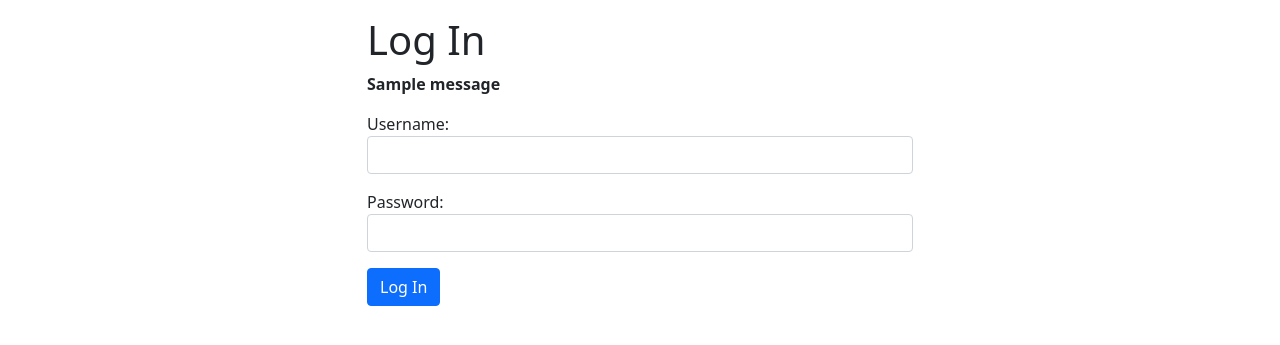
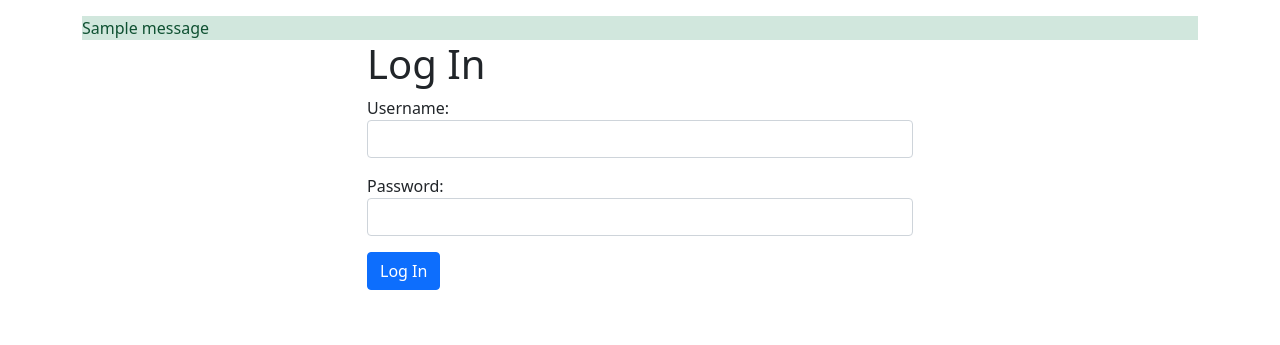
Before and after one commit to krishnapk7/clucker, a Django app: page /log_in/ in a window 1280 px wide. Shown: the part 56-401 px from the top of the page. Run offline with Django 4.2, Linux system fonts and the light colour scheme; tables that the repository leaves empty hold one stand-in row (values such as "Sample post"); one stand-in notice (Sample message) is shown; some libraries are stand-ins or nearby versions; some web fonts are replaced.

Commit message:
Added messages

```diff
--- a/clucker/settings.py
+++ b/clucker/settings.py
@@ -11,6 +11,7 @@ https://docs.djangoproject.com/en/4.1/ref/settings/
 """
 import os
 from pathlib import Path
+from django.contrib.messages import constants as message_constants
 
 # Build paths inside the project like this: BASE_DIR / 'subdir'.
 BASE_DIR = Path(__file__).resolve().parent.parent
@@ -129,3 +130,8 @@ DEFAULT_AUTO_FIELD = 'django.db.models.BigAutoField'
 
 # User Model for authentication purposes
 AUTH_USER_MODEL = 'microblogs.User'
+
+MESSAGE_TAGS = {
+    message_constants.DEBUG: 'dark',
+    message_constants.ERROR: 'danger',
+}
--- a/microblogs/templates/base_content.html
+++ b/microblogs/templates/base_content.html
@@ -1,6 +1,7 @@
 {% extends 'base.html' %}
 {% block body %}
     {% include 'partials/navbar.html' %}
+    {% include 'partials/messages.html' %}
     {% block content %}
     {% endblock %}
 {% endblock %}
--- a/microblogs/templates/log_in.html
+++ b/microblogs/templates/log_in.html
@@ -4,9 +4,6 @@
     <div class="row">
         <div class="col-sm-12 col-md-6 offset-md-3">
 		<h1>Log In</h1>
-        {% for message in messages %}
-        <p><b>{{ message }}</b></p>
-        {% endfor %}
         <form action="{% url 'log_in' %}" method="post">
             {% csrf_token %}
             {% include 'partials/bootstrap_form.html' with form=form %}
--- /dev/null
+++ b/microblogs/templates/partials/messages.html
@@ -0,0 +1,13 @@
+{% if messages %}
+    <div class="container">
+        <div class="row">
+            <div class="col-12">
+                {% for message in messages %}
+                <div class="alert-{{ message.level_tag }}" role="alert">
+                    {{ message }}
+                </div>
+                {% endfor %}
+            </div>
+        </div>
+    </div>
+{% endif %}
```
